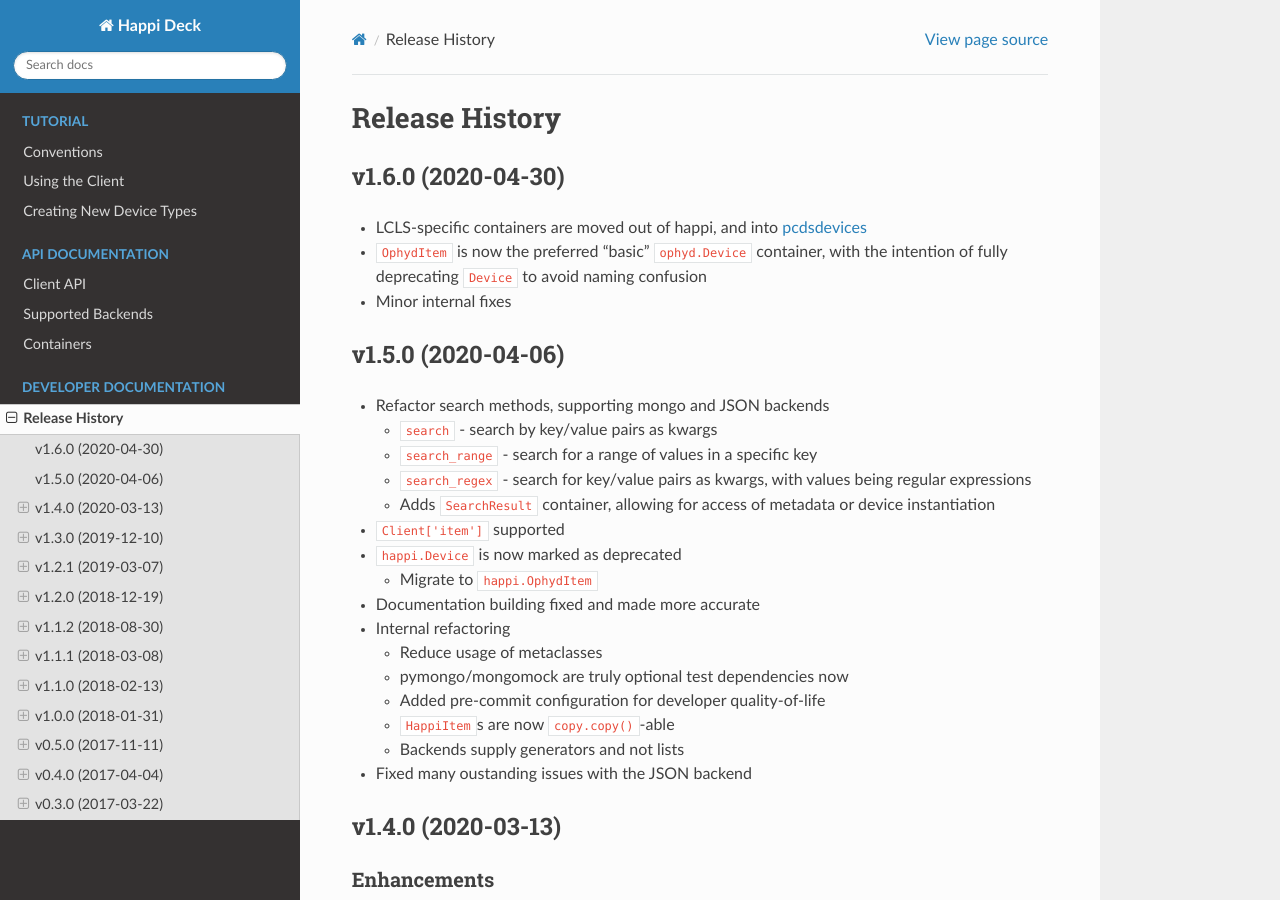
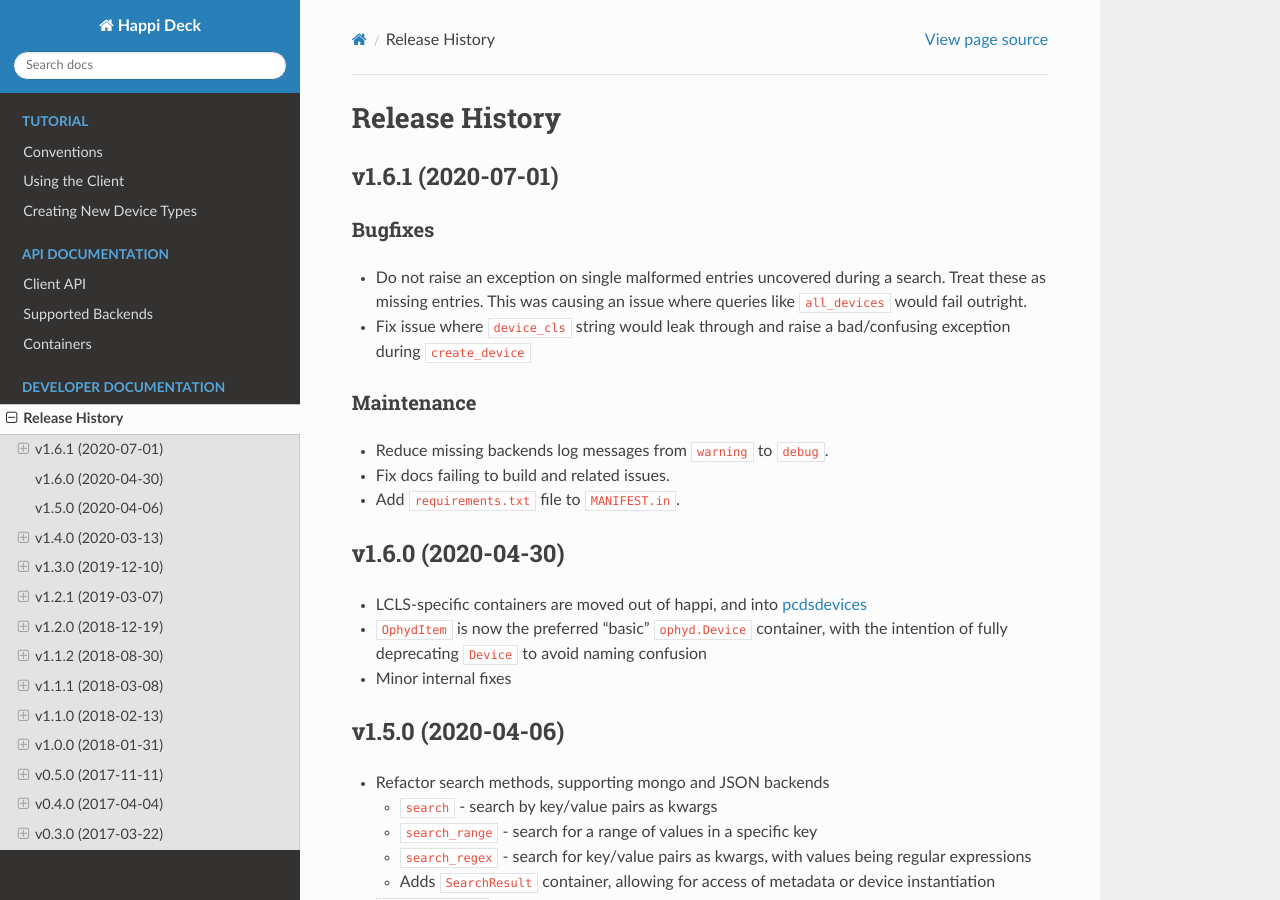
Before and after one commit to pcdshub/happi, a Sphinx documentation site: the page built from docs/source/releases.rst, in a window 1280 px wide and 900 px high. Built offline with Sphinx 7.4.7 and the Read the Docs theme 2.0.0, drawn with Linux system fonts in a browser that asks for light colours.

Commit message:
DOC: release notes for v1.6.1

```diff
--- a/docs/source/releases.rst
+++ b/docs/source/releases.rst
@@ -1,6 +1,23 @@
 =================
  Release History
 =================
+
+v1.6.1 (2020-07-01)
+===================
+
+Bugfixes
+--------
+-   Do not raise an exception on single malformed entries uncovered during
+    a search. Treat these as missing entries. This was causing an issue
+    where queries like ``all_devices`` would fail outright.
+-   Fix issue where ``device_cls`` string would leak through and raise a
+    bad/confusing exception during ``create_device``
+
+Maintenance
+-----
+-   Reduce missing backends log messages from ``warning`` to ``debug``.
+-   Fix docs failing to build and related issues.
+-   Add ``requirements.txt`` file to ``MANIFEST.in``.
 
 
 v1.6.0 (2020-04-30)
```
